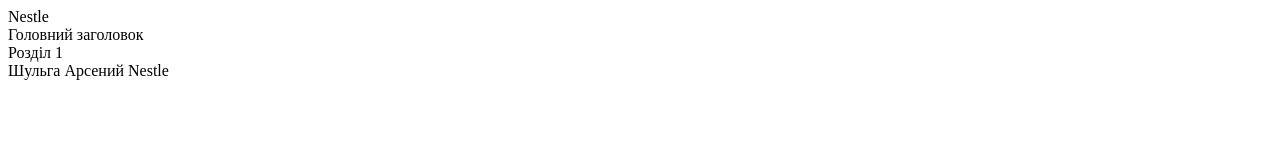
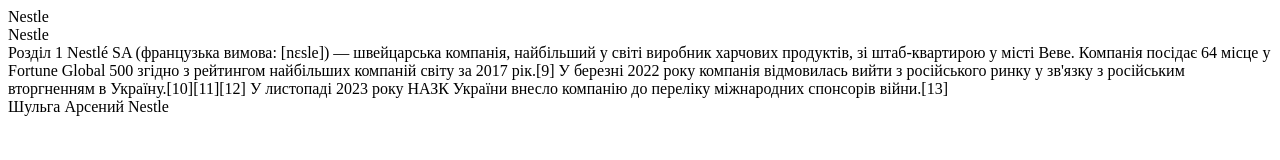
Before and after one commit to arsenii562521/-12, a plain HTML site: page index.html in a window 1280 px wide. Drawn offline with Linux system fonts and the light colour scheme.

Commit message:
Update index.html

```diff
--- a/index.html
+++ b/index.html
@@ -2,15 +2,18 @@
 <html>
 <head>
        <meta charset="utf-8">
-       <title>Nestle смачно</title>
+       <title>Nestle_yam.com</title>
 </head>
 <body>
        <header>
               Nestle
        </header>
-       Головний заголовок
+       Nestle
        <section>
              Розділ 1
+              Nestlé SA (французька вимова: [nɛsle]) — швейцарська компанія, найбільший у світі виробник харчових продуктів, зі штаб-квартирою у місті Веве. Компанія посідає 64 місце у Fortune Global 500 згідно з рейтингом найбільших компаній світу за 2017 рік.[9]
+
+У березні 2022 року компанія відмовилась вийти з російського ринку у зв'язку з російським вторгненням в Україну.[10][11][12] У листопаді 2023 року НАЗК України внесло компанію до переліку міжнародних спонсорів війни.[13]
        </section>
        <footer>
              Шульга Арсений Nestle
```
